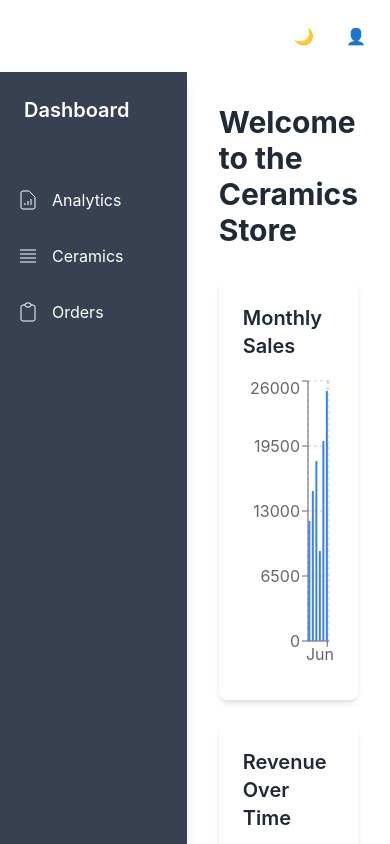
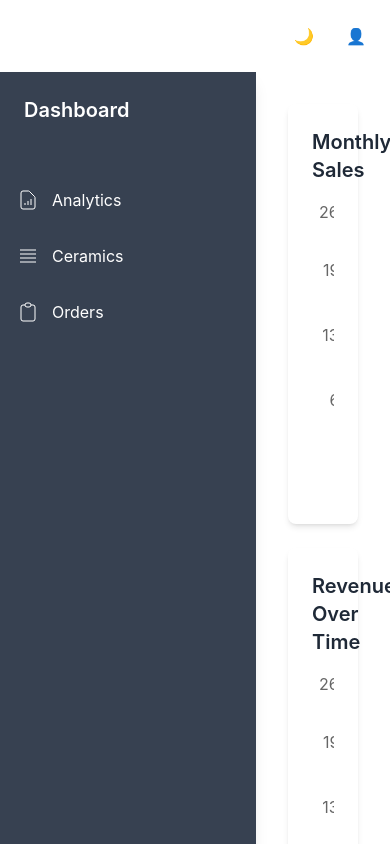
Before and after one commit to tsegaye27/ceramics-store, a Next.js app: page / in a window 390 px wide. Shown: the top 844 px of the page. Built offline with nearby package versions, Linux system fonts and the light colour scheme; no server answers.

Commit message:
refactor(page): improve dashboard layout and responsiveness

```diff
--- a/app/page.tsx
+++ b/app/page.tsx
@@ -61,8 +61,8 @@ export default function DashboardPage() {
   };
 
   return (
-    <div className={`h-screen ${darkMode ? "dark" : ""}`}>
-      <div className="dark:bg-gray-900 dark:text-gray-100">
+    <div className={`min-h-screen ${darkMode ? "dark" : ""}`}>
+      <div className="dark:bg-gray-900 dark:text-gray-100 flex flex-col h-screen">
         {/* Top Header */}
         <div className="flex justify-end p-4 gap-4">
           <button
@@ -141,16 +141,7 @@ export default function DashboardPage() {
           </motion.div>
 
           {/* Main Content */}
-          <div className="flex-1 p-8">
-            <motion.h1
-              initial={{ opacity: 0, y: -20 }}
-              animate={{ opacity: 1, y: 0 }}
-              transition={{ duration: 0.5 }}
-              className="text-3xl font-bold text-gray-800 dark:text-gray-100 mb-8"
-            >
-              Welcome to the Ceramics Store
-            </motion.h1>
-
+          <div className="flex-1 p-8 overflow-y-auto">
             {/* Graphs Section */}
             <motion.div
               variants={containerVariants}
@@ -158,7 +149,7 @@ export default function DashboardPage() {
               animate="visible"
               className="grid grid-cols-1 md:grid-cols-2 gap-6"
             >
-              {/* Bar Chart for Monthly Sales */}
+              {/* Bar Chart */}
               <motion.div
                 variants={itemVariants}
                 className="bg-white dark:bg-gray-800 p-6 rounded-lg shadow-md"
@@ -177,7 +168,7 @@ export default function DashboardPage() {
                 </ResponsiveContainer>
               </motion.div>
 
-              {/* Line Chart for Revenue Over Time */}
+              {/* Line Chart */}
               <motion.div
                 variants={itemVariants}
                 className="bg-white dark:bg-gray-800 p-6 rounded-lg shadow-md"
```
